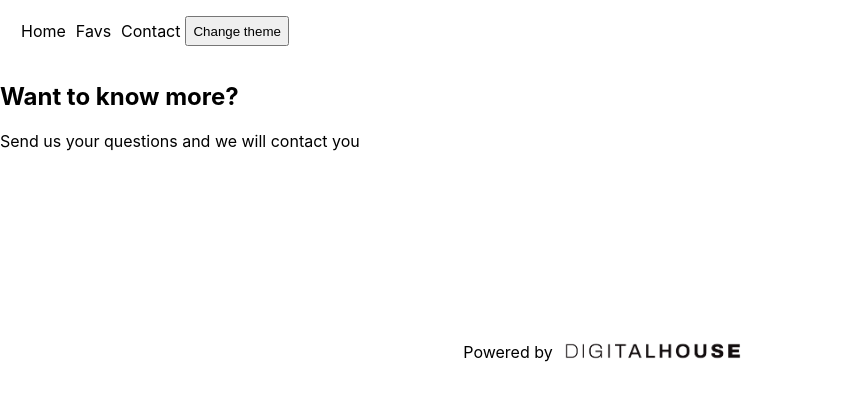
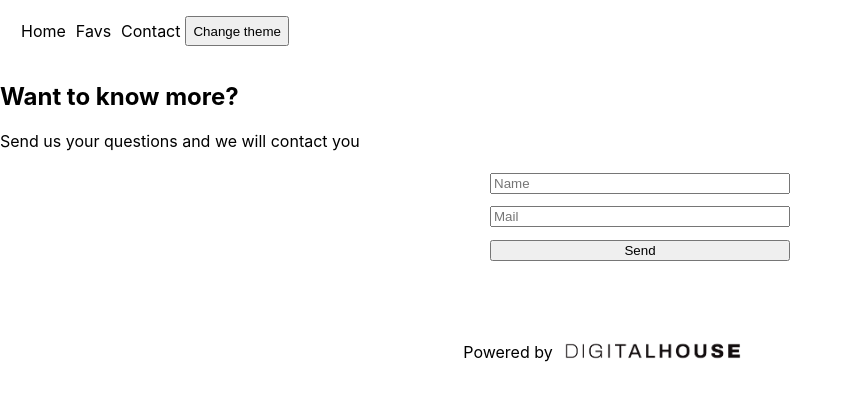
Before and after one commit to DiegoParula/ctd-esp-fe3-final, a React (Vite) app: page /contact in a window 1280 px wide. Shown: the top 400 px of the page, without its empty margins (0-853 px from the left). Built offline with nearby package versions, Linux system fonts and the light colour scheme.

Commit message:
home-detail-formsinvalidar

```diff
--- a/src/Components/Card.jsx
+++ b/src/Components/Card.jsx
@@ -1,21 +1,30 @@
 import React from "react";
+import { Link } from "react-router-dom";
 
 
 const Card = ({ name, username, id }) => {
 
-  const addFav = ()=>{
+  const addFav = (e)=>{
     // Aqui iria la logica para agregar la Card en el localStorage
+    e.preventDefault()
+    console.log("test")
+
+
   }
 
   return (
+    <Link to={'/details/' + id}>
     <div className="card">
         {/* En cada card deberan mostrar en name - username y el id */}
-
+        <p>Id: {id}</p>
+        <h2>Nombre: {name}</h2>
+        <h2>Apellido: {username}</h2>
         {/* No debes olvidar que la Card a su vez servira como Link hacia la pagina de detalle */}
 
         {/* Ademas deberan integrar la logica para guardar cada Card en el localStorage */}
         <button onClick={addFav} className="favButton">Add fav</button>
     </div>
+    </Link>
   );
 };
 
--- a/src/Components/Form.jsx
+++ b/src/Components/Form.jsx
@@ -1,12 +1,32 @@
-import React from "react";
+import React, { useState } from "react";
 
 
 const Form = () => {
   //Aqui deberan implementar el form completo con sus validaciones
+  const [name, setName] = useState()
+  const [mail, setMail] = useState()
+
+
+  const onSubmitForm = (e) => {
+    e.preventDefault()
+    console.log(name + mail)
+  }
 
   return (
     <div>
-      <form>
+      <form onSubmit={onSubmitForm}>
+        <input
+          type="text"
+          placeholder="Name"
+          onChange={(e) => setName(e.target.value)}
+        />
+        <input
+          type="mail"
+          placeholder="Mail"
+          onChange={(e) => setMail(e.target.value)}
+        />
+
+        <button type='submit'>Send</button>
       </form>
     </div>
   );
--- a/src/Routes/Detail.jsx
+++ b/src/Routes/Detail.jsx
@@ -1,9 +1,23 @@
-import React from 'react'
+import React, { useEffect, useState } from 'react'
+import { useAsyncValue, useParams } from 'react-router-dom'
 
 
 //Este componente debera ser estilado como "dark" o "light" dependiendo del theme del Context
 
 const Detail = () => {
+  const [dentist, setDentist] = useState([])
+  const params = useParams()
+
+  const getDentist = async()=>{
+    const res = await fetch(`https://jsonplaceholder.typicode.com/users/${params.id}`)
+    const data = await res.json()
+    setDentist(data)
+    //console.log(data)
+  }
+
+  useEffect(()=>{
+    getDentist()
+  },[])
 
   // Consumiendo el parametro dinamico de la URL deberan hacer un fetch a un user en especifico
 
@@ -12,8 +26,37 @@ const Detail = () => {
       <h1>Detail Dentist id </h1>
       {/* aqui deberan renderizar la informacion en detalle de un user en especifico */}
       {/* Deberan mostrar el name - email - phone - website por cada user en especifico */}
+      <p>Name: {dentist.name}</p>
+      <p>Email: {dentist.email}</p>
+      <p>Phone: {dentist.phone}</p>
+      <p>Website: {dentist.website}</p>
+
     </>
   )
 }
+/*
+{
+    "id": 1,
+    "name": "Leanne Graham",
+    "username": "Bret",
+    "email": "Sincere@april.biz",
+    "address": {
+      "street": "Kulas Light",
+      "suite": "Apt. 556",
+      "city": "Gwenborough",
+      "zipcode": "92998-3874",
+      "geo": {
+        "lat": "-37.3159",
+        "lng": "81.1496"
+      }
+    },
+    "phone": "1-770-736-8031 x56442",
+    "website": "hildegard.org",
+    "company": {
+      "name": "Romaguera-Crona",
+      "catchPhrase": "Multi-layered client-server neural-net",
+      "bs": "harness real-time e-markets"
+    }
+*/
 
 export default Detail
--- a/src/Routes/Home.jsx
+++ b/src/Routes/Home.jsx
@@ -1,14 +1,26 @@
-import React from 'react'
+import React, { useEffect, useState } from 'react'
 import Card from '../Components/Card'
 
 //Este componente debera ser estilado como "dark" o "light" dependiendo del theme del Context
 
 const Home = () => {
+  const[dentists, setDentists] = useState([])
+
+  const getDentists = async()=>{
+    const res = await fetch("https://jsonplaceholder.typicode.com/users")
+    const data = await res.json()
+    setDentists(data)
+  }
+
+  useEffect(()=>{
+  getDentists()},[])
+
   return (
     <main className="" >
       <h1>Home</h1>
       <div className='card-grid'>
         {/* Aqui deberias renderizar las cards */}
+          {dentists.length ? dentists.map(dentist =>(<Card key={dentist.id} id={dentist.id} name={dentist.name} username={dentist.username}/> )): null}
       </div>
     </main>
   )
```
